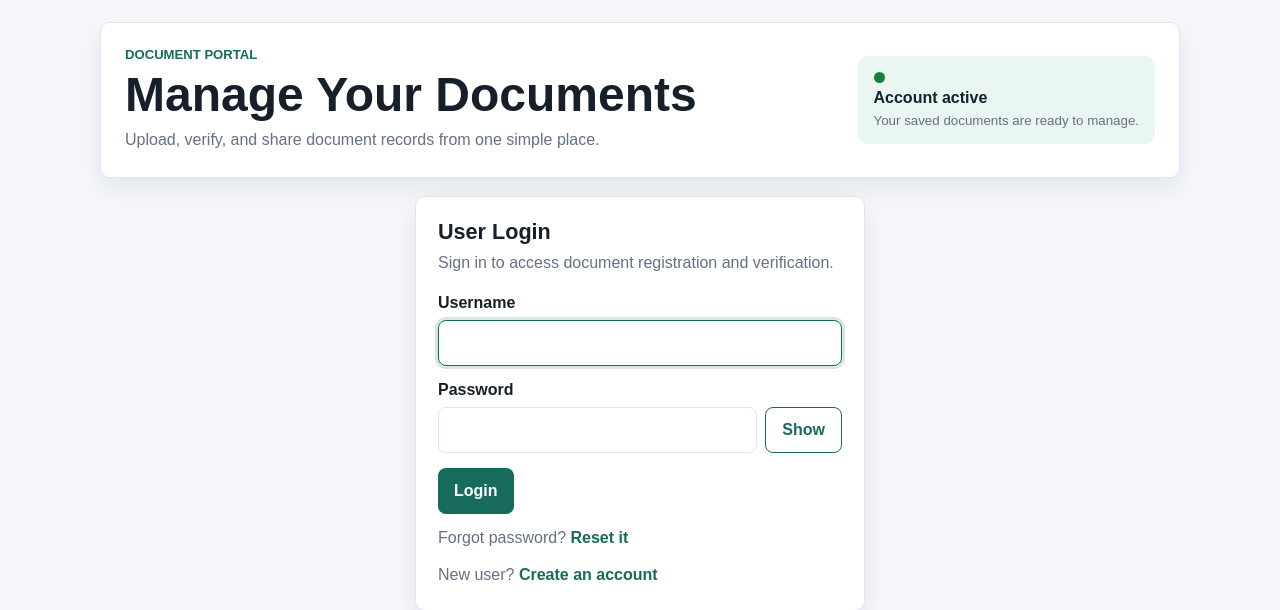
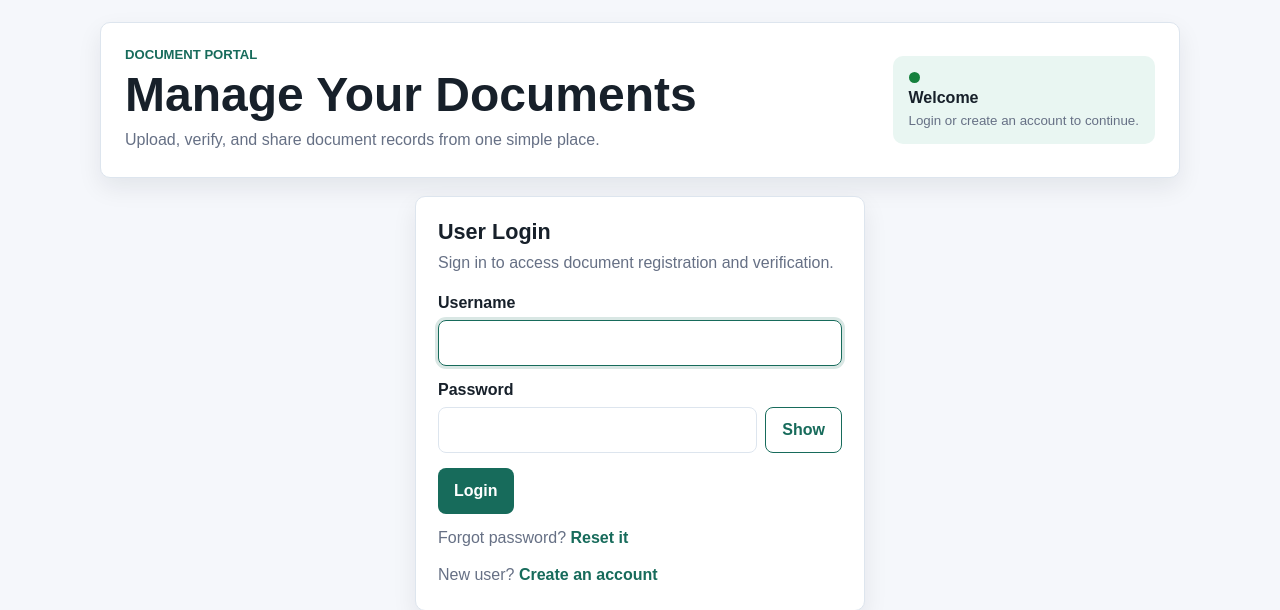
Before and after one commit to harshvishwakarma-05/document-authorization-system, a Django app: a page that uses templates/documents/base.html in a window 1280 px wide. Shown: the top 610 px of the page. Run offline with Django 5.2, Linux system fonts and the light colour scheme.

Commit message:
Update login status message

```diff
--- a/templates/documents/base.html
+++ b/templates/documents/base.html
@@ -19,8 +19,13 @@
       </div>
       <div class="status-panel">
         <span class="status-dot"></span>
-        <strong>Account active</strong>
-        <small>Your saved documents are ready to manage.</small>
+        {% if user.is_authenticated %}
+          <strong>Account active</strong>
+          <small>Your saved documents are ready to manage.</small>
+        {% else %}
+          <strong>Welcome</strong>
+          <small>Login or create an account to continue.</small>
+        {% endif %}
       </div>
     </section>
 
```
